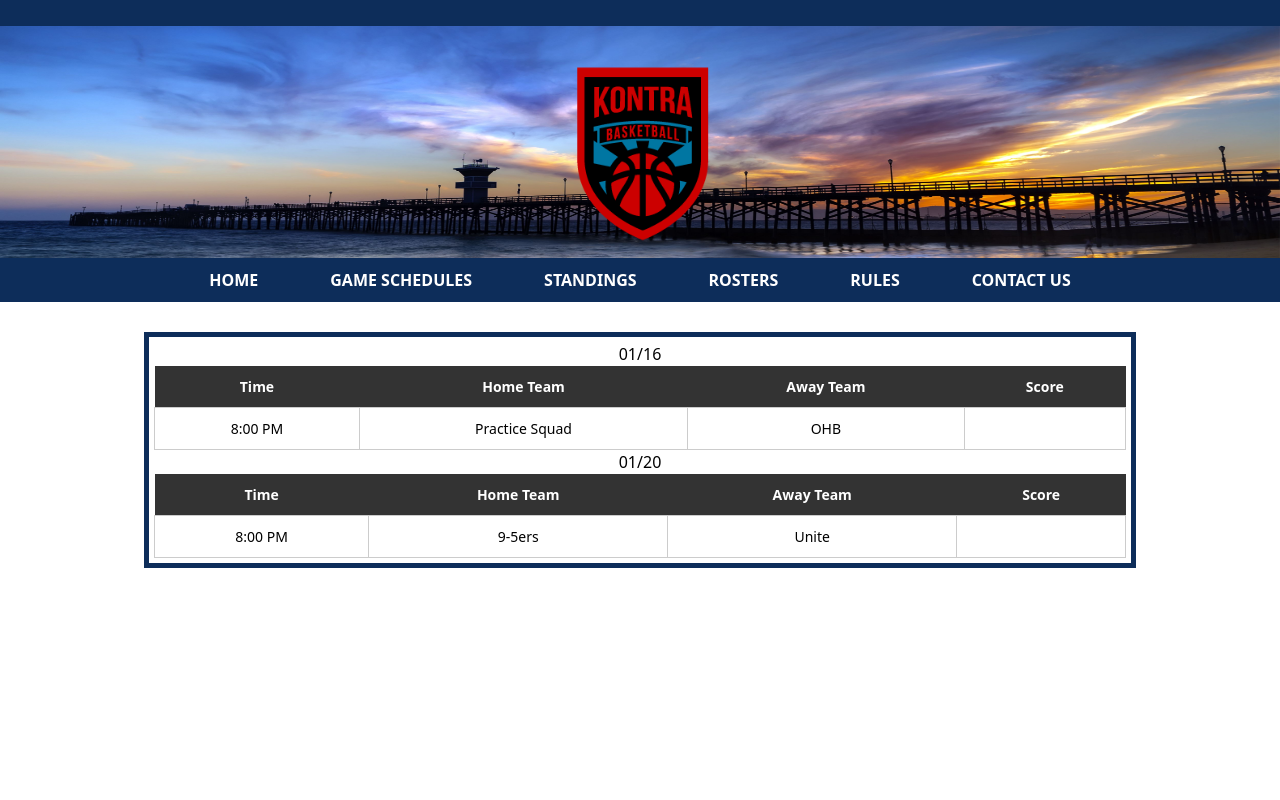
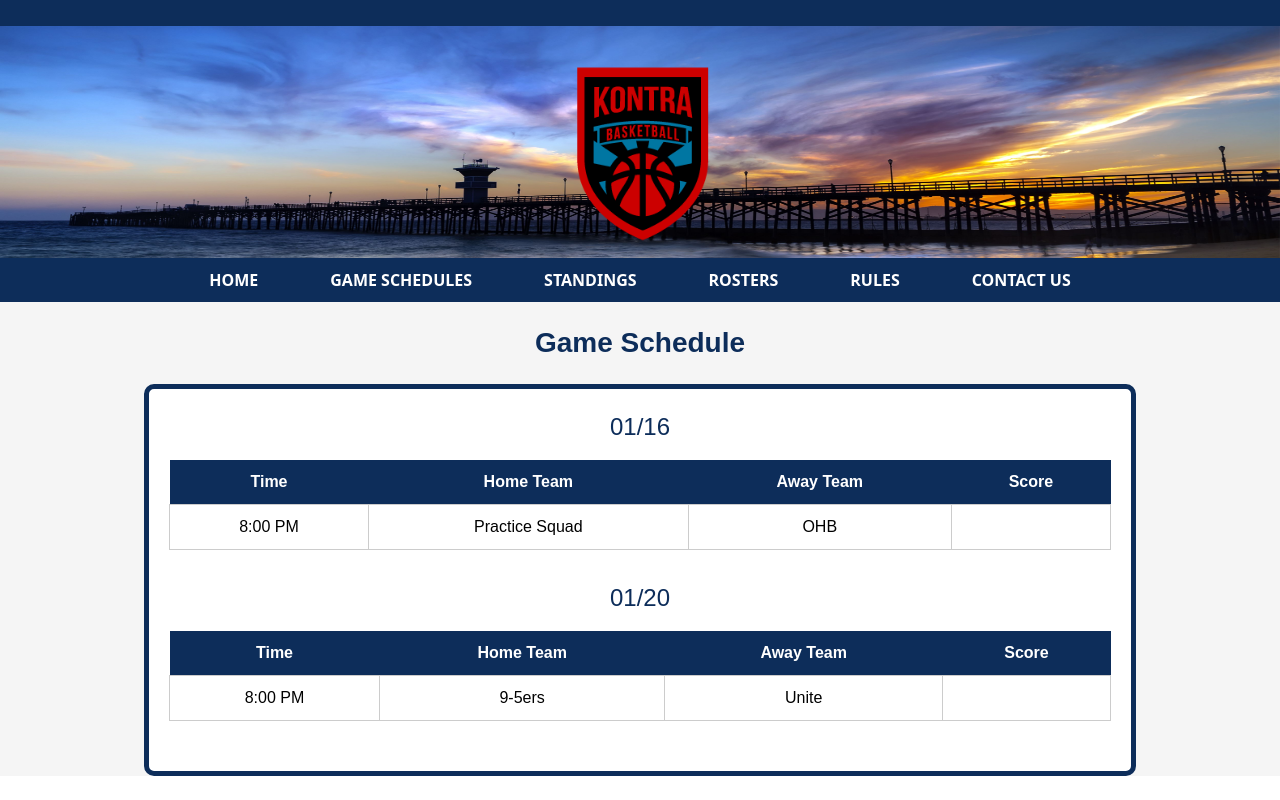
Before and after one commit to JacobGurley/KontraSports, a Vue app: page /#/sundayAGameSchedule in a window 1280 px wide. Built offline with nearby package versions, Linux system fonts and the light colour scheme; no server answers; the database is empty.

Commit message:
Updated the look of the gameSchedule pages.

```diff
--- a/src/components/GSSundayA.vue
+++ b/src/components/GSSundayA.vue
@@ -1,11 +1,11 @@
 <template>
   <Nav />
-  <div class = "width">
-      <div class = "Winter"></div>
-      <div class = "ChampWrapper">
-          <div v-for="(dateGames, date) in groupedGames" :key="date">
-              <h2>{{ date }}</h2>
-      <table class = "table">
+  <div class="container">
+      <div class="title">Game Schedule</div>
+      <div class="ChampWrapper">
+          <div v-for="(games, date) in groupedGames" :key="date">
+              <h2 class="date-title">{{ date }}</h2>
+      <table class="table">
           <thead>
               <tr>
                   <th class="centered">Time</th>
@@ -15,7 +15,7 @@
               </tr>
           </thead>
           <tbody>
-              <tr v-for="(game, index) in dateGames" :key="index">
+              <tr v-for="(game, index) in games" :key="index">
 
                   <td>{{ game.time }}</td>
                   <td>{{ game.homeTeam }}</td>
@@ -122,43 +122,53 @@ setup() {
 </script>
 
 <!-- Add "scoped" attribute to limit CSS to this component only -->
-<style>
+<style scoped>
 
-.width{
-width:100%;
-padding-right: 15px;
-padding-left: 15px;
-margin-right: auto;
-margin-left: auto;
+  .container {
+    width: 100%;
+    padding: 0 15px;
+    margin: 0 auto;
     text-align: center;
+    background-color: #f5f5f5;
+    font-family: Arial, sans-serif;
   }
 
-.table{
-width: 100%;
-border-collapse: collapse;
-font-size: 14px;
+  .title {
+    font-size: 28px;
+    font-weight: bold;
+    color: #0d2d5a;
+    padding: 20px 0;
   }
 
   .ChampWrapper{
     border: 5px solid #0d2d5a;
-padding: 5px;
-min-width: 992px;
+    padding: 20px;
+    background-color: white;
+    border-radius: 10px;
     max-width: 960px;
     margin-left: auto;
     margin-right: auto;
   }
 
-.Winter{
-text-align: center;
+  .date-title {
+    font-size: 24px;
+    color: #0d2d5a;
+    margin-bottom: 15px;
+  }
 
+  .table {
+    width: 100%;
+    border-collapse: collapse;
+    font-size: 16px;
     margin-bottom: 30px;
   }
 
   th {
-background-color: #333;
+    background-color: #0d2d5a;
     color: white;
     padding: 10px;
     text-align: left;
+    font-weight: bold;
   }
 
   td {
@@ -175,7 +185,7 @@ width: 50px;
     text-align: center;
   }
 
-.centered{
+  .centered {
     text-align: center;
   }
   </style>
--- a/src/components/GSSundayB.vue
+++ b/src/components/GSSundayB.vue
@@ -1,11 +1,11 @@
 <template>
   <Nav />
-  <div class = "width">
-      <div class = "Winter"></div>
-      <div class = "ChampWrapper">
-          <div v-for="(dateGames, date) in groupedGames" :key="date">
-              <h2>{{ date }}</h2>
-      <table class = "table">
+  <div class="container">
+      <div class="title">Game Schedule</div>
+      <div class="ChampWrapper">
+          <div v-for="(games, date) in groupedGames" :key="date">
+              <h2 class="date-title">{{ date }}</h2>
+      <table class="table">
           <thead>
               <tr>
                   <th class="centered">Time</th>
@@ -15,7 +15,7 @@
               </tr>
           </thead>
           <tbody>
-              <tr v-for="(game, index) in dateGames" :key="index">
+              <tr v-for="(game, index) in games" :key="index">
 
                   <td>{{ game.time }}</td>
                   <td>{{ game.homeTeam }}</td>
@@ -121,44 +121,53 @@ setup() {
 
 </script>
 
-<!-- Add "scoped" attribute to limit CSS to this component only -->
-<style>
+<style scoped>
 
-.width{
-width:100%;
-padding-right: 15px;
-padding-left: 15px;
-margin-right: auto;
-margin-left: auto;
+.container {
+  width: 100%;
+  padding: 0 15px;
+  margin: 0 auto;
   text-align: center;
+  background-color: #f5f5f5;
+  font-family: Arial, sans-serif;
 }
 
-.table{
-width: 100%;
-border-collapse: collapse;
-font-size: 14px;
+.title {
+  font-size: 28px;
+  font-weight: bold;
+  color: #0d2d5a;
+  padding: 20px 0;
 }
 
 .ChampWrapper{
   border: 5px solid #0d2d5a;
-padding: 5px;
-min-width: 992px;
+  padding: 20px;
+  background-color: white;
+  border-radius: 10px;
   max-width: 960px;
   margin-left: auto;
   margin-right: auto;
 }
 
-.Winter{
-text-align: center;
+.date-title {
+  font-size: 24px;
+  color: #0d2d5a;
+  margin-bottom: 15px;
+}
 
+.table {
+  width: 100%;
+  border-collapse: collapse;
+  font-size: 16px;
   margin-bottom: 30px;
 }
 
 th {
-background-color: #333;
+  background-color: #0d2d5a;
   color: white;
   padding: 10px;
   text-align: left;
+  font-weight: bold;
 }
 
 td {
@@ -175,7 +184,7 @@ width: 50px;
   text-align: center;
 }
 
-.centered{
+.centered {
   text-align: center;
 }
 </style>
--- a/src/components/GSSundayC.vue
+++ b/src/components/GSSundayC.vue
@@ -1,11 +1,11 @@
 <template>
   <Nav />
-  <div class = "width">
-      <div class = "Winter"></div>
-      <div class = "ChampWrapper">
-          <div v-for="(dateGames, date) in groupedGames" :key="date">
-              <h2>{{ date }}</h2>
-      <table class = "table">
+  <div class="container">
+      <div class="title">Game Schedule</div>
+      <div class="ChampWrapper">
+          <div v-for="(games, date) in groupedGames" :key="date">
+              <h2 class="date-title">{{ date }}</h2>
+      <table class="table">
           <thead>
               <tr>
                   <th class="centered">Time</th>
@@ -15,7 +15,7 @@
               </tr>
           </thead>
           <tbody>
-              <tr v-for="(game, index) in dateGames" :key="index">
+              <tr v-for="(game, index) in games" :key="index">
 
                   <td>{{ game.time }}</td>
                   <td>{{ game.homeTeam }}</td>
@@ -122,43 +122,53 @@ setup() {
 </script>
 
 <!-- Add "scoped" attribute to limit CSS to this component only -->
-<style>
+<style scoped>
 
-.width{
-width:100%;
-padding-right: 15px;
-padding-left: 15px;
-margin-right: auto;
-margin-left: auto;
+.container {
+  width: 100%;
+  padding: 0 15px;
+  margin: 0 auto;
   text-align: center;
+  background-color: #f5f5f5;
+  font-family: Arial, sans-serif;
 }
 
-.table{
-width: 100%;
-border-collapse: collapse;
-font-size: 14px;
+.title {
+  font-size: 28px;
+  font-weight: bold;
+  color: #0d2d5a;
+  padding: 20px 0;
 }
 
 .ChampWrapper{
   border: 5px solid #0d2d5a;
-padding: 5px;
-min-width: 992px;
+  padding: 20px;
+  background-color: white;
+  border-radius: 10px;
   max-width: 960px;
   margin-left: auto;
   margin-right: auto;
 }
 
-.Winter{
-text-align: center;
+.date-title {
+  font-size: 24px;
+  color: #0d2d5a;
+  margin-bottom: 15px;
+}
 
+.table {
+  width: 100%;
+  border-collapse: collapse;
+  font-size: 16px;
   margin-bottom: 30px;
 }
 
 th {
-background-color: #333;
+  background-color: #0d2d5a;
   color: white;
   padding: 10px;
   text-align: left;
+  font-weight: bold;
 }
 
 td {
@@ -175,7 +185,7 @@ width: 50px;
   text-align: center;
 }
 
-.centered{
+.centered {
   text-align: center;
 }
 </style>
--- a/src/components/GSThursdayA.vue
+++ b/src/components/GSThursdayA.vue
@@ -1,11 +1,11 @@
 <template>
   <Nav />
-    <div class = "width">
-        <div class = "Winter"></div>
-        <div class = "ChampWrapper">
+  <div class="container">
+      <div class="title">Game Schedule</div>
+      <div class="ChampWrapper">
           <div v-for="(games, date) in groupedGames" :key="date">
-                <h2>{{ date }}</h2>
-        <table class = "table">
+              <h2 class="date-title">{{ date }}</h2>
+      <table class="table">
           <thead>
               <tr>
                   <th class="centered">Time</th>
@@ -140,43 +140,53 @@
   </script>
 
   <!-- Add "scoped" attribute to limit CSS to this component only -->
-  <style>
+  <style scoped>
 
-  .width{
-  width:100%;
-  padding-right: 15px;
-  padding-left: 15px;
-  margin-right: auto;
-  margin-left: auto;
+  .container {
+    width: 100%;
+    padding: 0 15px;
+    margin: 0 auto;
     text-align: center;
+    background-color: #f5f5f5;
+    font-family: Arial, sans-serif;
   }
 
-.table{
-  width: 100%;
-  border-collapse: collapse;
-  font-size: 14px;
+  .title {
+    font-size: 28px;
+    font-weight: bold;
+    color: #0d2d5a;
+    padding: 20px 0;
   }
 
   .ChampWrapper{
     border: 5px solid #0d2d5a;
-  padding: 5px;
-  min-width: 992px;
+    padding: 20px;
+    background-color: white;
+    border-radius: 10px;
     max-width: 960px;
     margin-left: auto;
     margin-right: auto;
   }
 
-.Winter{
-  text-align: center;
+  .date-title {
+    font-size: 24px;
+    color: #0d2d5a;
+    margin-bottom: 15px;
+  }
 
+  .table {
+    width: 100%;
+    border-collapse: collapse;
+    font-size: 16px;
     margin-bottom: 30px;
   }
 
   th {
-  background-color: #333;
+    background-color: #0d2d5a;
     color: white;
     padding: 10px;
     text-align: left;
+    font-weight: bold;
   }
 
   td {
@@ -193,7 +203,7 @@ input[type="number"] {
     text-align: center;
   }
 
-.centered{
+  .centered {
     text-align: center;
   }
   </style>
```
Lines whose indentation alone changed are shown as unchanged.
